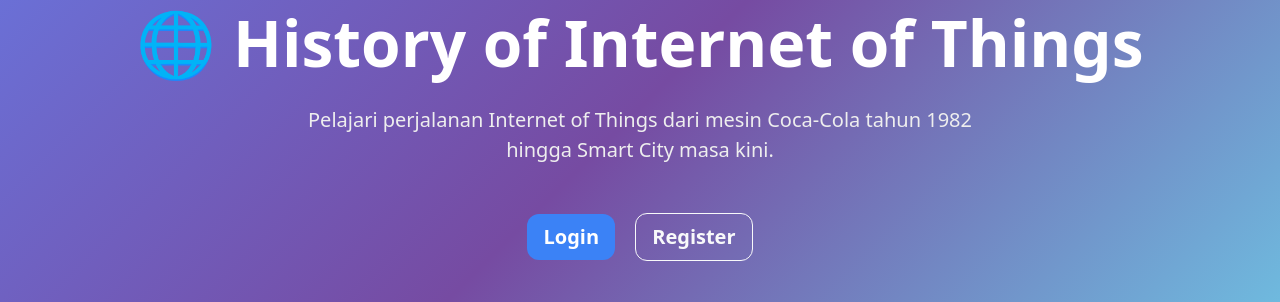
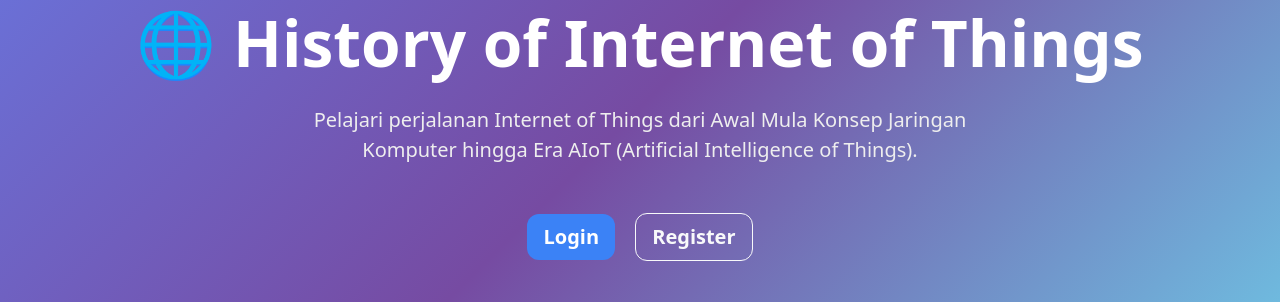
Before and after one commit to IlhamAnanda098/Iot-History, a Flask app: page / in a window 1280 px wide. Shown: the part 292-594 px from the top of the page. Run offline with Flask 3, Linux system fonts and the light colour scheme.

Commit message:
modern landing page

```diff
--- a/templates/index.html
+++ b/templates/index.html
@@ -20,7 +20,7 @@ History of IoT
 
         <p class="lead mt-4">
 
-            Pelajari perjalanan Internet of Things dari mesin Coca-Cola tahun 1982 hingga Smart City masa kini.
+            Pelajari perjalanan Internet of Things dari Awal Mula Konsep Jaringan Komputer hingga Era AIoT (Artificial Intelligence of Things).
 
         </p>
 
```
